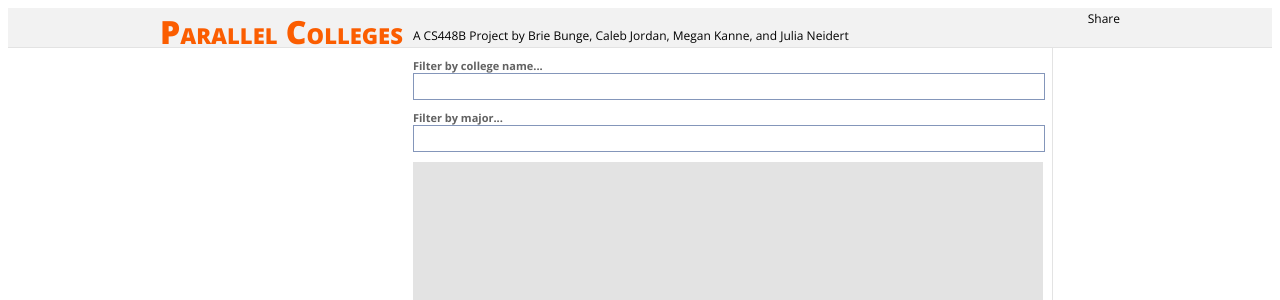
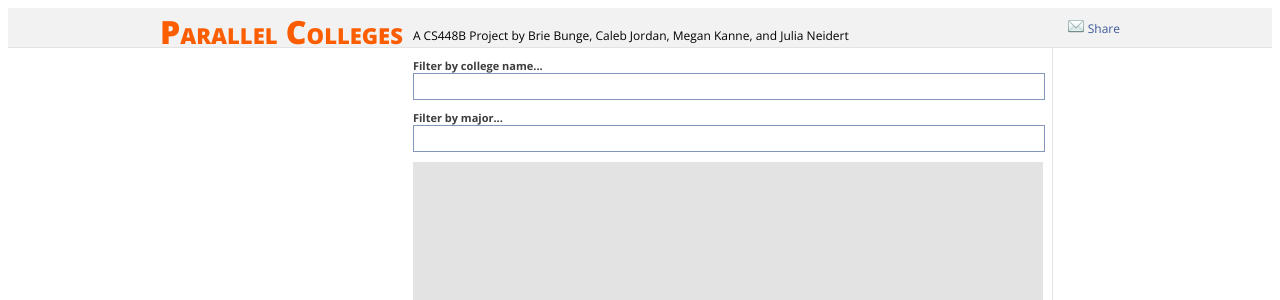
Before and after one commit to brieb/cs448b, a PHP site: page / in a window 1280 px wide. Shown: the top 300 px of the page. Run offline with PHP 8.4, Linux system fonts and the light colour scheme; some libraries are stand-ins or nearby versions.

Commit message:
base styling

```diff
--- a/app/css/style.css
+++ b/app/css/style.css
@@ -31,6 +31,15 @@ body {
 
 #share {
   float: right;
+  margin-top: 8px;
+  padding-left: 20px;
+  padding-top: 2px;
+  height: 20px;
+  background-image: url(img/mail.png);
+  background-repeat: no-repeat;
+  background-position: 0 0;
+  color: #3B5998;
+  text-decoration: none;
 }
 
 
@@ -55,8 +64,7 @@ body {
 }
 
 .help {
-  color: #8496BA;
-  color: #626262;
+  color: #3E3E3E;
   font-weight: 700;
   font-size: 11px;
 }
--- a/app/index.php
+++ b/app/index.php
@@ -55,7 +55,7 @@ $(document).ready(function() {
           A CS448B Project by
           Brie Bunge, Caleb Jordan, Megan Kanne, and Julia Neidert
         </div>
-        <div id="share">Share</div>
+        <a id="share" href="">Share</a>
       </div>
     </div>
 
```
Also changed, not shown: app/css/img/mail.png (added), app/css/img/mail32.png (added).
